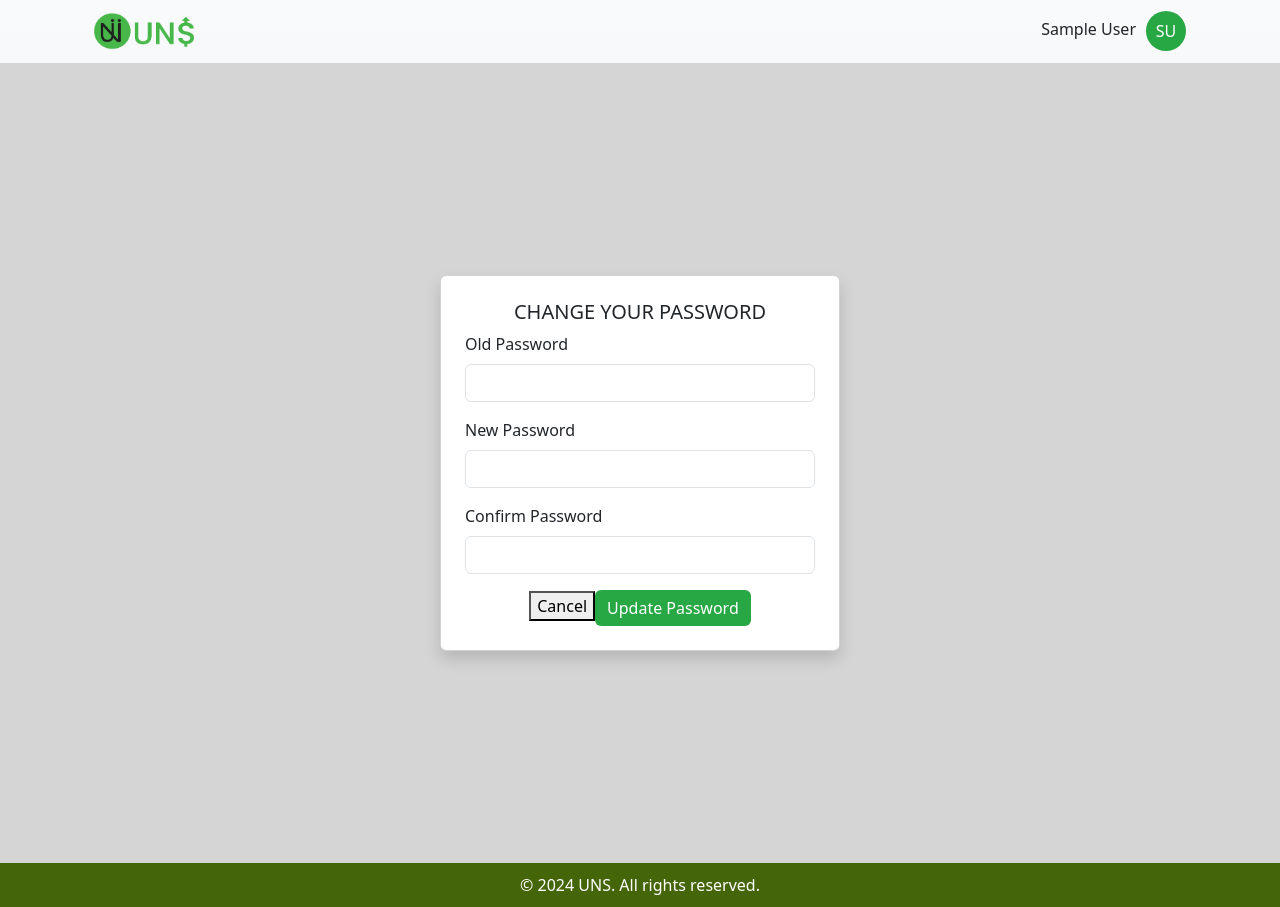
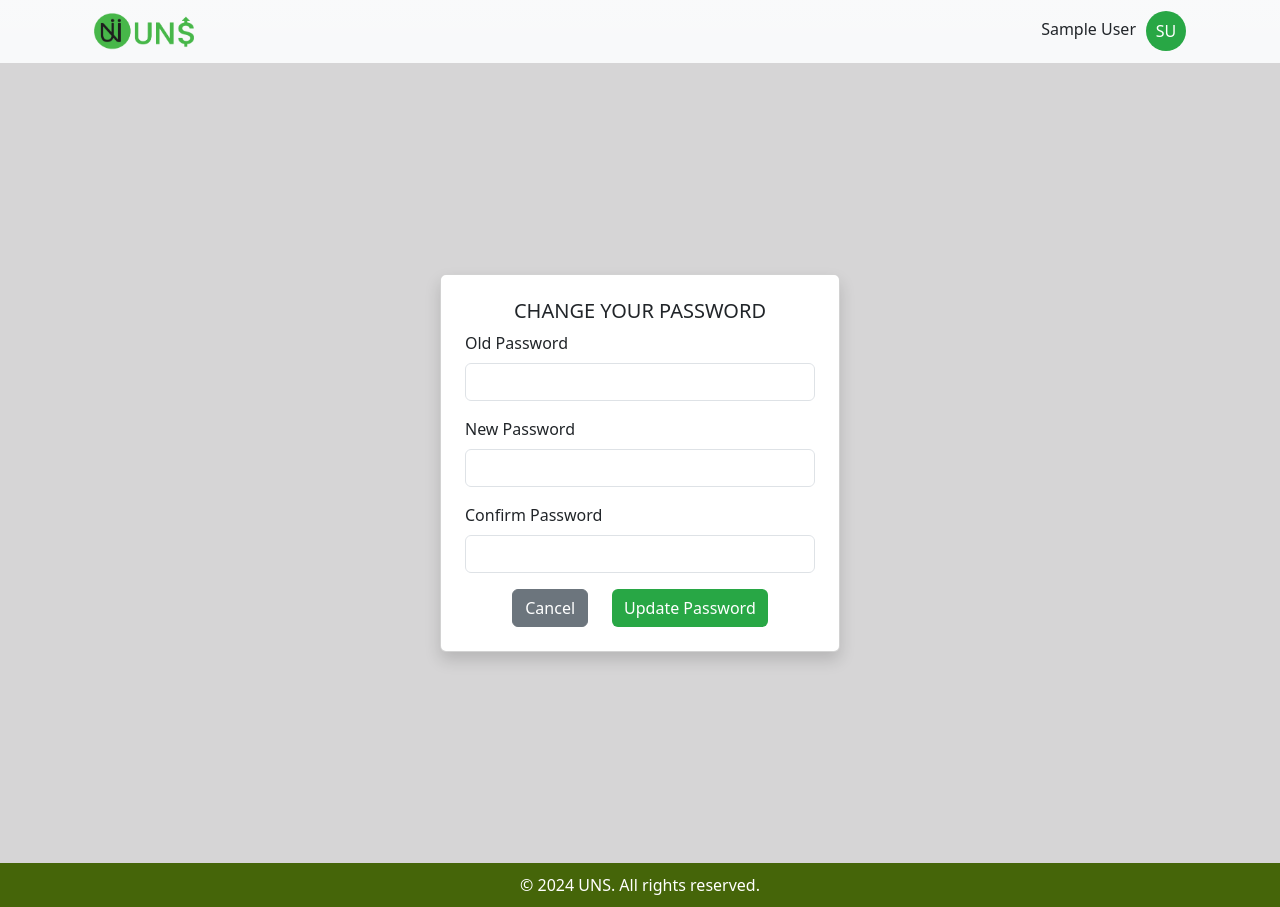
Before and after one commit to Gobikrishna/uns_member_portal, a React (Create React App) app in the folder frontend/: page /settings in a window 1280 px wide. Built offline with nearby package versions, Linux system fonts and the light colour scheme; sample sign-in values are in the browser's storage.

Commit message:
cancel button styel update

```diff
--- a/frontend/src/components/Settings.js
+++ b/frontend/src/components/Settings.js
@@ -160,8 +160,12 @@ const Settings = () => {
               )}
 
               {/* Submit Button */}
-              <div className="text-center">
-                <button type="rest" onClick={goBack}>
+              <div className="text-center gap-4 d-flex justify-content-center">
+                <button
+                  className="btn btn-secondary"
+                  type="rest"
+                  onClick={goBack}
+                >
                   Cancel
                 </button>
                 <button type="submit" className="btn btn-primary">
```
